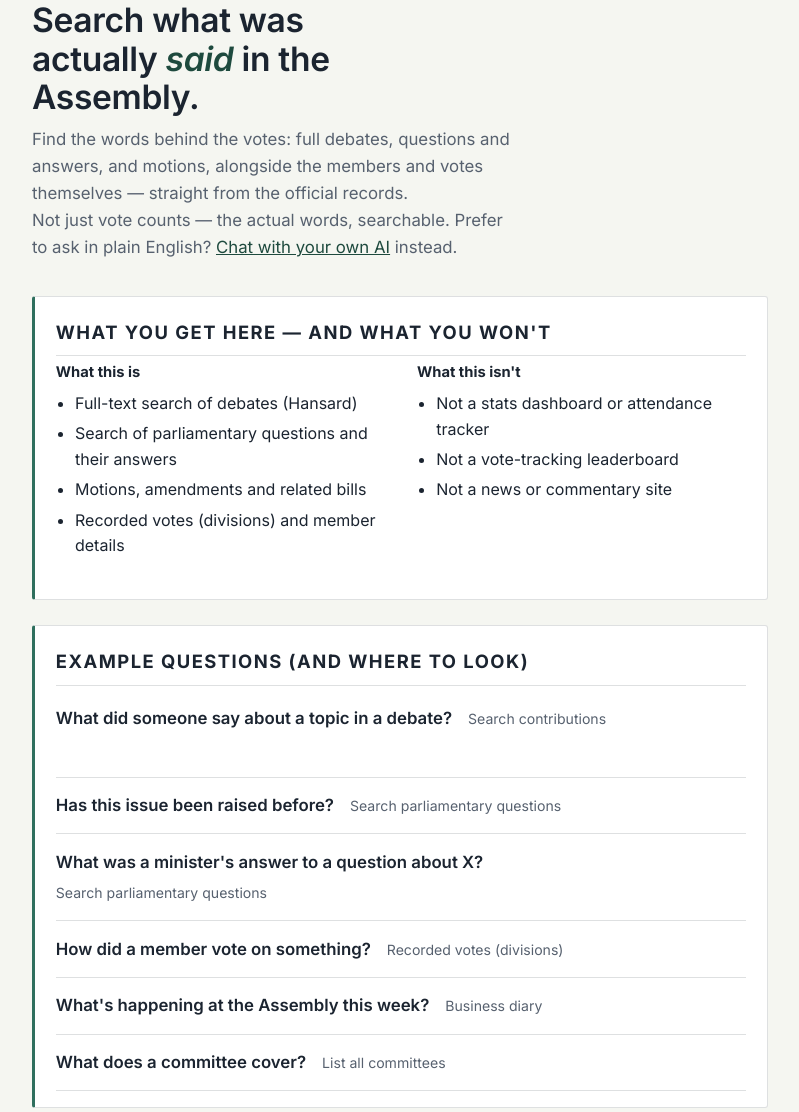
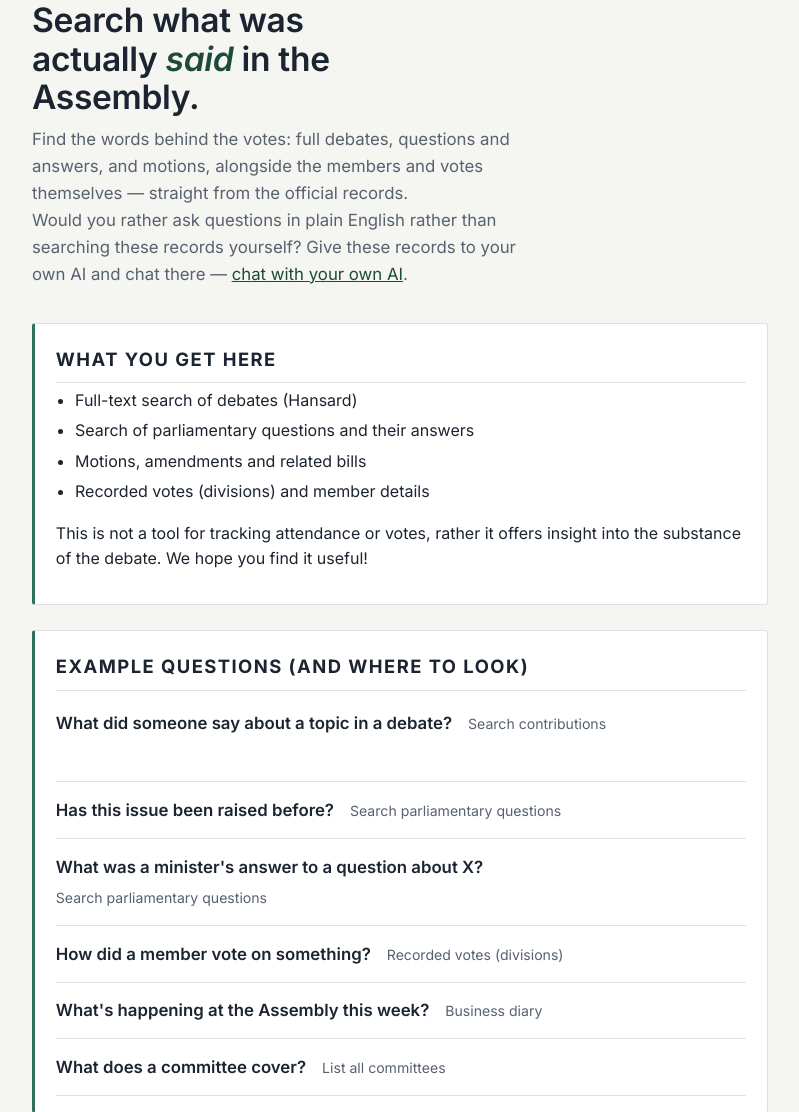
Before and after one commit to tobiasdavidson7-ui/ni-assembly-mcp, a Python web app: template ni_assembly_mcp/forms/templates/index.html in a window 1280 px wide. Shown: the part 134-1246 px from the top of the page, without its empty margins (240-1039 px from the left). Run offline with Jinja, Linux system fonts and the light colour scheme; the template is opened without the code that fills it, so the values that code supplies are empty.

Commit message:
Simplify hero copy and merge comparison cards into one list
Drop the "not just vote counts" line and the two-card is/isn't
layout in favour of a single "what you get here" list followed by a
plain-language closing note. Reword the AI/plain-English hero line to
be more direct about the alternative path.

Co-Authored-By: Claude Sonnet 5 <noreply@anthropic.com>

```diff
--- a/ni_assembly_mcp/forms/templates/base.html
+++ b/ni_assembly_mcp/forms/templates/base.html
@@ -158,14 +158,6 @@
   }
   .start .register-list li:first-child { border-top: none; }
 
-  /* index.html — "what this is / isn't" comparison block */
-  .compare { display: grid; grid-template-columns: 1fr 1fr; gap: 1.4rem 2rem; margin: 0 0 1.2rem; }
-  .compare-label {
-    font-weight: 700; font-size: .92rem; margin: 0 0 .4rem; color: var(--ink);
-  }
-  @media (max-width: 640px) {
-    .compare { grid-template-columns: 1fr; }
-  }
 
   /* index.html — reassurance line (moved out of the hero, kept short) */
   .reassurance { color: var(--ink-soft); font-size: .88rem; margin: 0 0 2.8rem; }
--- a/ni_assembly_mcp/forms/templates/index.html
+++ b/ni_assembly_mcp/forms/templates/index.html
@@ -5,31 +5,22 @@
   <p class="lede">Find the words behind the votes: full debates, questions and
   answers, and motions, alongside the members and votes themselves — straight
   from the official records.</p>
-  <p class="lede">Not just vote counts — the actual words, searchable. Prefer to
-  ask in plain English? <a href="/connect">Chat with your own AI</a> instead.</p>
+  <p class="lede">Would you rather ask questions in plain English rather than
+  searching these records yourself? Give these records to your own AI and chat
+  there — <a href="/connect">chat with your own AI</a>.</p>
 </section>
 
 <section class="start">
-  <h2 class="start-title">What you get here — and what you won't</h2>
-  <div class="compare">
-    <div class="compare-col">
-      <p class="compare-label">What this is</p>
+  <h2 class="start-title">What you get here</h2>
   <ul class="plain-list">
     <li>Full-text search of debates (Hansard)</li>
     <li>Search of parliamentary questions and their answers</li>
     <li>Motions, amendments and related bills</li>
     <li>Recorded votes (divisions) and member details</li>
   </ul>
-    </div>
-    <div class="compare-col">
-      <p class="compare-label">What this isn't</p>
-      <ul class="plain-list">
-        <li>Not a stats dashboard or attendance tracker</li>
-        <li>Not a vote-tracking leaderboard</li>
-        <li>Not a news or commentary site</li>
-      </ul>
-    </div>
-  </div>
+  <p class="lede">This is not a tool for tracking attendance or votes, rather
+  it offers insight into the substance of the debate. We hope you find it
+  useful!</p>
 </section>
 
 <section class="start">
```
Lines whose indentation alone changed are shown as unchanged.
